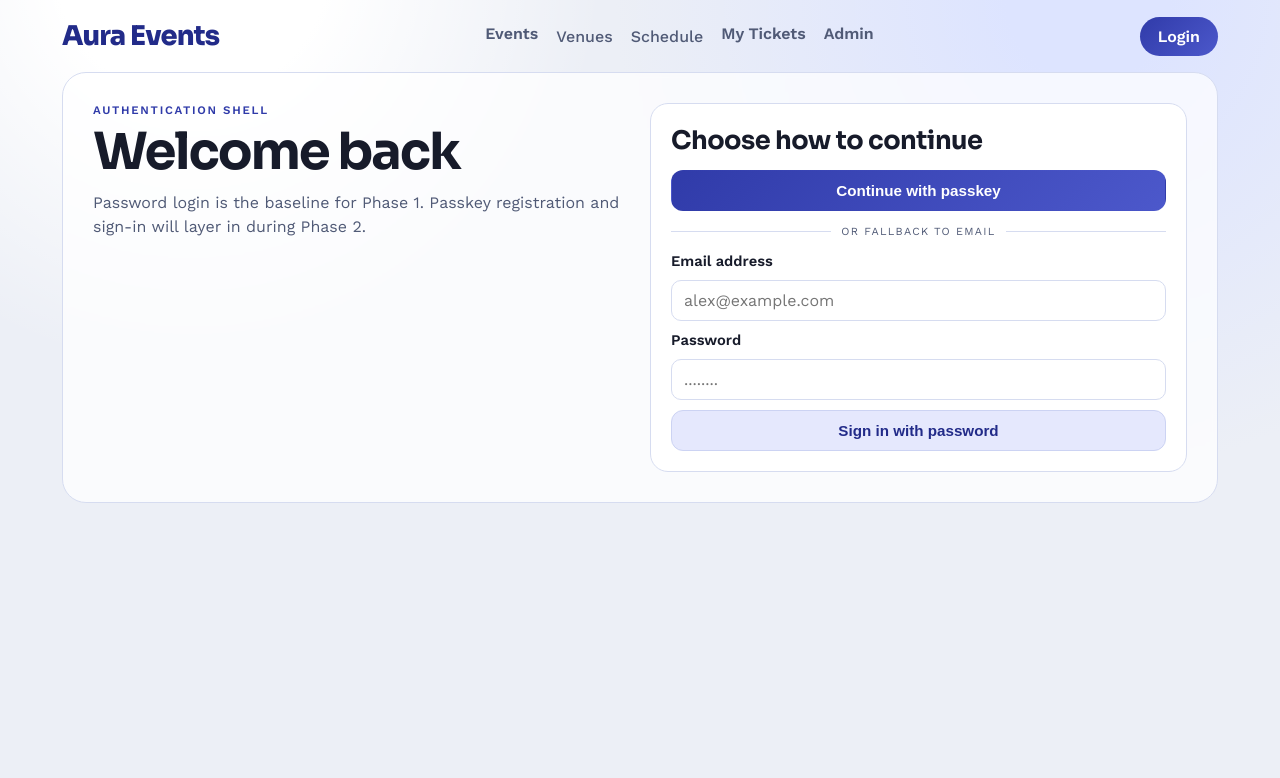
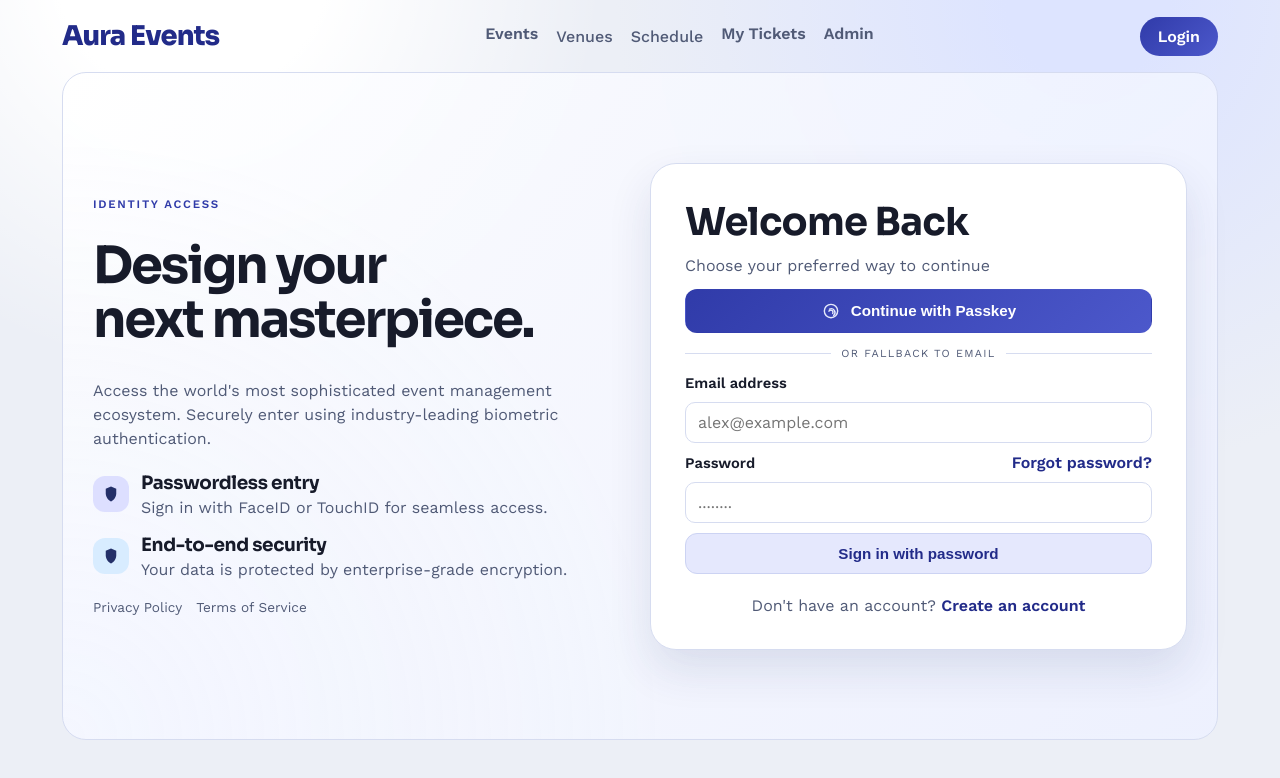
Before and after one commit to Younes-ch/MiniProjet2A-EventReservation-Teskerti, a React (Vite) app in the folder apps/web/: page /login in a window 1280 px wide. Shown: the top 778 px of the page. Built offline with nearby package versions, Linux system fonts and the light colour scheme.

Commit message:
feat(web): redesign login page shell

```diff
--- a/apps/web/src/index.css
+++ b/apps/web/src/index.css
@@ -270,6 +270,116 @@ input:focus-visible {
   gap: 14px;
 }
 
+.auth-shell-login {
+  min-height: calc(100vh - 132px);
+  align-items: center;
+  background:
+    linear-gradient(125deg, rgba(255, 255, 255, 0.82), rgba(237, 241, 255, 0.82)),
+    radial-gradient(circle at 0 100%, rgba(210, 219, 255, 0.8), transparent 45%);
+}
+
+.auth-intro {
+  display: flex;
+  flex-direction: column;
+  gap: 20px;
+}
+
+.auth-intro h1 {
+  max-width: 12ch;
+}
+
+.auth-signal-list {
+  margin: 0;
+  padding: 0;
+  list-style: none;
+  display: flex;
+  flex-direction: column;
+  gap: 16px;
+}
+
+.auth-signal-item {
+  display: flex;
+  align-items: center;
+  gap: 12px;
+}
+
+.auth-signal-item h3 {
+  font-size: 1.15rem;
+}
+
+.auth-signal-item p {
+  color: var(--muted);
+  margin-top: 4px;
+}
+
+.auth-signal-icon {
+  width: 36px;
+  height: 36px;
+  display: inline-flex;
+  align-items: center;
+  justify-content: center;
+  border-radius: 12px;
+  flex: 0 0 auto;
+}
+
+.auth-signal-icon svg {
+  width: 18px;
+  height: 18px;
+  fill: #243069;
+}
+
+.signal-tone-indigo {
+  background: #dddfff;
+}
+
+.signal-tone-cyan {
+  background: #d8ecff;
+}
+
+.auth-meta-links {
+  margin-top: auto;
+  display: flex;
+  gap: 14px;
+  flex-wrap: wrap;
+}
+
+.auth-meta-links a {
+  color: var(--muted);
+  font-size: 0.85rem;
+  text-decoration: none;
+}
+
+.auth-card-login {
+  border-radius: 26px;
+  padding: 34px;
+  box-shadow: 0 20px 44px rgba(32, 43, 107, 0.12);
+}
+
+.auth-card-login h2 {
+  font-size: 2.4rem;
+}
+
+.auth-card-sub {
+  margin-top: -4px;
+  color: var(--muted);
+}
+
+.passkey-button {
+  display: inline-flex;
+  align-items: center;
+  justify-content: center;
+  gap: 10px;
+}
+
+.passkey-button svg {
+  width: 20px;
+  height: 20px;
+  fill: none;
+  stroke: rgba(240, 244, 255, 0.94);
+  stroke-width: 1.7;
+  stroke-linecap: round;
+}
+
 .separator {
   color: var(--muted);
   text-transform: uppercase;
@@ -294,16 +404,36 @@ input:focus-visible {
   gap: 10px;
 }
 
-label {
+.auth-form label {
   font-weight: 600;
   font-size: 0.92rem;
 }
 
-input {
+.auth-form input {
   border: 1px solid var(--border);
   border-radius: 10px;
   padding: 10px 12px;
   font: inherit;
+}
+
+.auth-label-row {
+  display: flex;
+  align-items: baseline;
+  justify-content: space-between;
+  gap: 10px;
+}
+
+.auth-label-row a,
+.auth-card-footer a {
+  color: var(--accent-strong);
+  font-weight: 700;
+  text-decoration: none;
+}
+
+.auth-card-footer {
+  margin-top: 8px;
+  color: var(--muted);
+  text-align: center;
 }
 
 .table-shell {
@@ -524,6 +654,14 @@ input {
     grid-template-columns: 1fr;
   }
 
+  .auth-shell-login {
+    min-height: unset;
+  }
+
+  .auth-intro h1 {
+    max-width: none;
+  }
+
   .event-grid,
   .metric-grid {
     grid-template-columns: 1fr 1fr;
@@ -565,6 +703,14 @@ input {
     padding: 20px;
   }
 
+  .auth-card-login {
+    padding: 20px;
+  }
+
+  .auth-card-login h2 {
+    font-size: 1.9rem;
+  }
+
   .event-grid,
   .metric-grid,
   .table-row {
--- a/apps/web/src/pages/LoginPage.tsx
+++ b/apps/web/src/pages/LoginPage.tsx
@@ -1,32 +1,89 @@
+const trustSignals = [
+  {
+    title: "Passwordless entry",
+    copy: "Sign in with FaceID or TouchID for seamless access.",
+    toneClass: "signal-tone-indigo",
+    iconLabel: "Lock",
+  },
+  {
+    title: "End-to-end security",
+    copy: "Your data is protected by enterprise-grade encryption.",
+    toneClass: "signal-tone-cyan",
+    iconLabel: "Shield",
+  },
+];
+
 export function LoginPage() {
   return (
-    <section className="auth-shell">
-      <div>
-        <p className="eyebrow">Authentication shell</p>
-        <h1>Welcome back</h1>
+    <section className="auth-shell auth-shell-login">
+      <div className="auth-intro">
+        <p className="eyebrow">Identity access</p>
+        <h1>
+          Design your
+          <br />
+          next masterpiece.
+        </h1>
         <p className="hero-copy">
-          Password login is the baseline for Phase 1. Passkey registration and
-          sign-in will layer in during Phase 2.
+          Access the world&apos;s most sophisticated event management ecosystem.
+          Securely enter using industry-leading biometric authentication.
         </p>
+
+        <ul className="auth-signal-list" aria-label="Security highlights">
+          {trustSignals.map((signal) => (
+            <li key={signal.title} className="auth-signal-item">
+              <span className={`auth-signal-icon ${signal.toneClass}`}>
+                <svg viewBox="0 0 24 24" aria-label={signal.iconLabel}>
+                  <path d="M12 2l7 3v6c0 5-3.6 9.6-7 11-3.4-1.4-7-6-7-11V5l7-3z" />
+                  <rect x="9" y="10" width="6" height="6" rx="1" />
+                </svg>
+              </span>
+              <div>
+                <h3>{signal.title}</h3>
+                <p>{signal.copy}</p>
+              </div>
+            </li>
+          ))}
+        </ul>
+
+        <footer className="auth-meta-links">
+          <a href="#">Privacy Policy</a>
+          <a href="#">Terms of Service</a>
+        </footer>
       </div>
 
-      <article className="auth-card">
-        <h2>Choose how to continue</h2>
-        <button type="button" className="button-primary wide">
-          Continue with passkey
+      <article className="auth-card auth-card-login">
+        <h2>Welcome Back</h2>
+        <p className="auth-card-sub">Choose your preferred way to continue</p>
+
+        <button type="button" className="button-primary wide passkey-button">
+          <svg viewBox="0 0 24 24" aria-hidden="true">
+            <circle cx="12" cy="12" r="8" />
+            <path d="M9.5 12.2c.7-1.2 2.4-1.6 3.6-.9 1.2.7 1.6 2.4.9 3.6" />
+            <path d="M10.2 9.7a4.6 4.6 0 0 1 5 7.6" />
+          </svg>
+          Continue with Passkey
         </button>
+
         <div className="separator">or fallback to email</div>
-        <form className="auth-form">
+
+        <form className="auth-form" onSubmit={(event) => event.preventDefault()}>
           <label htmlFor="email">Email address</label>
           <input id="email" type="email" placeholder="alex@example.com" />
 
-          <label htmlFor="password">Password</label>
+          <div className="auth-label-row">
+            <label htmlFor="password">Password</label>
+            <a href="#">Forgot password?</a>
+          </div>
           <input id="password" type="password" placeholder="........" />
 
-          <button type="button" className="button-secondary wide">
+          <button type="submit" className="button-secondary wide">
             Sign in with password
           </button>
         </form>
+
+        <p className="auth-card-footer">
+          Don&apos;t have an account? <a href="#">Create an account</a>
+        </p>
       </article>
     </section>
   );
```
